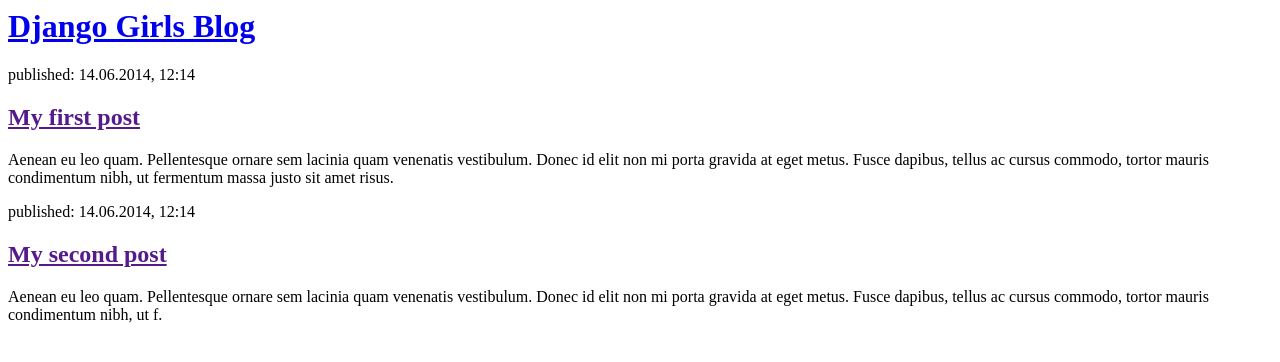
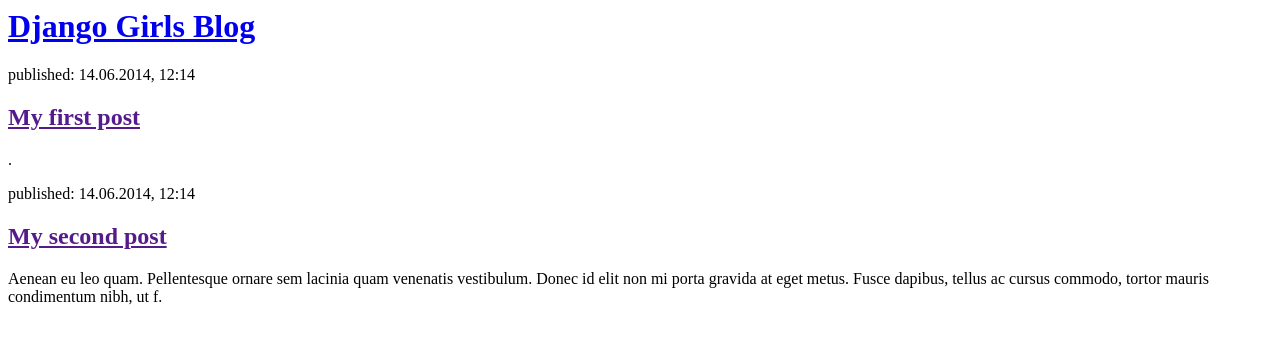
Before and after one commit to pravalikavis/my-first-blog, a Django app: page / in a window 1280 px wide. Shown: the top 362 px of the page. Run offline with Django 3.2, Linux system fonts and the light colour scheme.

Commit message:
Changed the HTML for the site.

```diff
--- a/blog/templates/blog/post_list.html
+++ b/blog/templates/blog/post_list.html
@@ -10,7 +10,7 @@
         <div>
             <p>published: 14.06.2014, 12:14</p>
             <h2><a href="">My first post</a></h2>
-            <p>Aenean eu leo quam. Pellentesque ornare sem lacinia quam venenatis vestibulum. Donec id elit non mi porta gravida at eget metus. Fusce dapibus, tellus ac cursus commodo, tortor mauris condimentum nibh, ut fermentum massa justo sit amet risus.</p>
+            <p>.</p>
         </div>
 
         <div>
```
